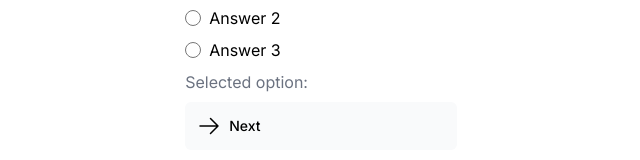
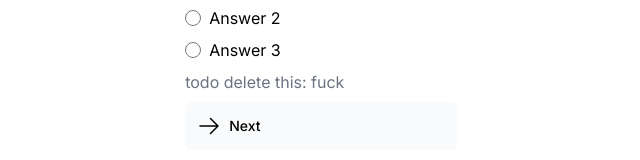
Before and after one commit to kcupqueen/nextjs, a Next.js app: page / in a window 1280 px wide. Shown: the part 310-470 px from the top of the page, without its empty margins (319-959 px from the left). Built offline with nearby package versions, Linux system fonts and the light colour scheme.

Commit message:
use state

```diff
--- a/app/page.tsx
+++ b/app/page.tsx
@@ -3,11 +3,12 @@ import Article from "@/app/ui/default/article";
 import {ArticleData} from "@/app/ui/default/article";
 const mockArticleData: ArticleData = {
     _id: "123456",
-    level: 3,
+    level: 700,
     title: "Sample Article",
     content: "This is a sample article content.",
     question: "how did you feel about this article?",
-    answers: ["Answer 1", "Answer 2", "Answer 3"]
+    answers: ["Answer 1", "Answer 2", "Answer 3"],
+    correctAnsIdx: 0, // suppose the correct answer is the first one
 };
 
 export default function Home() {
--- a/app/ui/default/article.tsx
+++ b/app/ui/default/article.tsx
@@ -1,11 +1,14 @@
 'use client';
-import { useState,ChangeEvent } from 'react';
+import {useState, ChangeEvent} from 'react';
 import Link from 'next/link';
 import {
     UserGroupIcon,
     HomeIcon,
     ArrowRightIcon,
 } from '@heroicons/react/24/outline';
+import {  usePathname, useSearchParams } from 'next/navigation';
+
+
 import clsx from 'clsx'; // css conditional classes
 
 export type ArticleData = {
@@ -15,10 +18,11 @@ export type ArticleData = {
     content: string;
     question: string;
     answers: string[];
+    correctAnsIdx: number,
 }
 
-function Article({ data }: { data: ArticleData }) {
-    const { title, content, question, answers } = data;
+function Article({data}: { data: ArticleData }) {
+    const {title, content, question, answers, correctAnsIdx, level} = data;
     return (
         <>
             <div
@@ -27,32 +31,53 @@ function Article({ data }: { data: ArticleData }) {
                 <p className="text-gray-700 mt-2">{content}</p>
             </div>
             <div>
-                <RadioGroup answers={answers} question={question}/>
+                <RadioGroup answers={answers} question={question} correctIdx={correctAnsIdx} level={level}/>
             </div>
         </>
     );
 }
 
 
+const RadioGroup = ({question, answers, correctIdx, level}: {
+    question: string,
+    answers: string[],
+    correctIdx: number,
+    level: number
+}) => {
 
-const RadioGroup = ({ question, answers }: { question: string, answers: string[] }) => {
     const [selectedOption, setSelectedOption] = useState('');
-    const links = [
-        {name: 'Next', href: '#', icon: ArrowRightIcon},
-    ];
-    const link = links[0]
+    const [link, setLink] =
+        useState({name: 'Next', href: '#', icon: ArrowRightIcon, debug: 'fuck'});
+
+
+    let correct = false;
+    const pathname = usePathname();
+    const searchParams = useSearchParams();
+
     const handleOptionChange = (event: ChangeEvent<HTMLInputElement>) => {
         setSelectedOption(event.target.value);
+        correct = parseInt(event.target.value) === correctIdx;
+        console.log(`correct`, correct)
+        const params = new URLSearchParams(searchParams);
+
+        const nextLevel = correct ? level + 100 : level - 100;
+        params.set('level', nextLevel.toString());
+        const updatedLink = {...link};
+        updatedLink.href = `${pathname}?${params.toString()}`;
+        updatedLink.debug = `nextLevel${nextLevel};href:${updatedLink.href}`
+        console.log(`nextLevel`, nextLevel, `link.href`, updatedLink.href)
+        setLink(updatedLink);
+
     };
+
     const LinkIcon = link.icon;
-
     const radioButtons = answers.map((ans, index) => {
         return (
             <label key={ans} className="flex items-center">
                 <input
                     type="radio"
-                    value={answers[index]}
-                    checked={selectedOption === answers[index]}
+                    value={index}
+                    checked={parseInt(selectedOption) === index}
                     onChange={handleOptionChange}
                     className="form-radio text-indigo-600 focus:ring-indigo-500 h-4 w-4"
                 />
@@ -67,7 +92,7 @@ const RadioGroup = ({ question, answers }: { question: string, answers: string[]
             <div className="flex flex-col space-y-2">
                 {radioButtons}
             </div>
-            <p className="text-gray-500">Selected option: {selectedOption}</p>
+            <p className="text-gray-500">todo delete this: {link.debug}</p>
             <div>
                 <Link
                     key={link.name}
```
